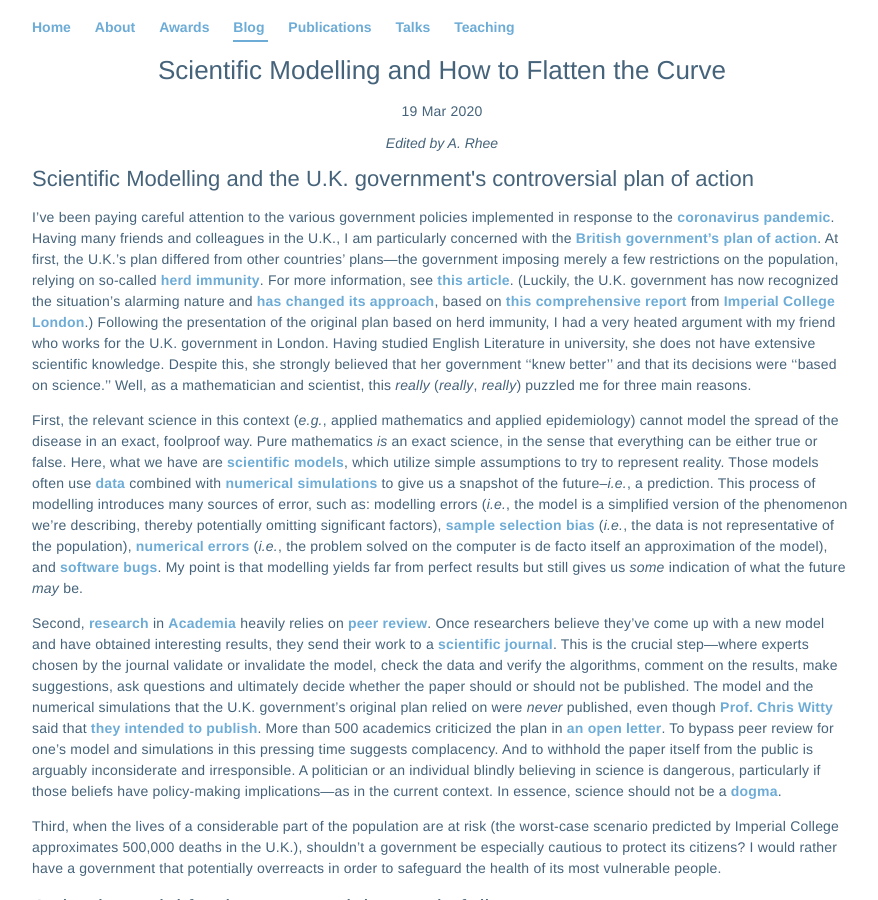
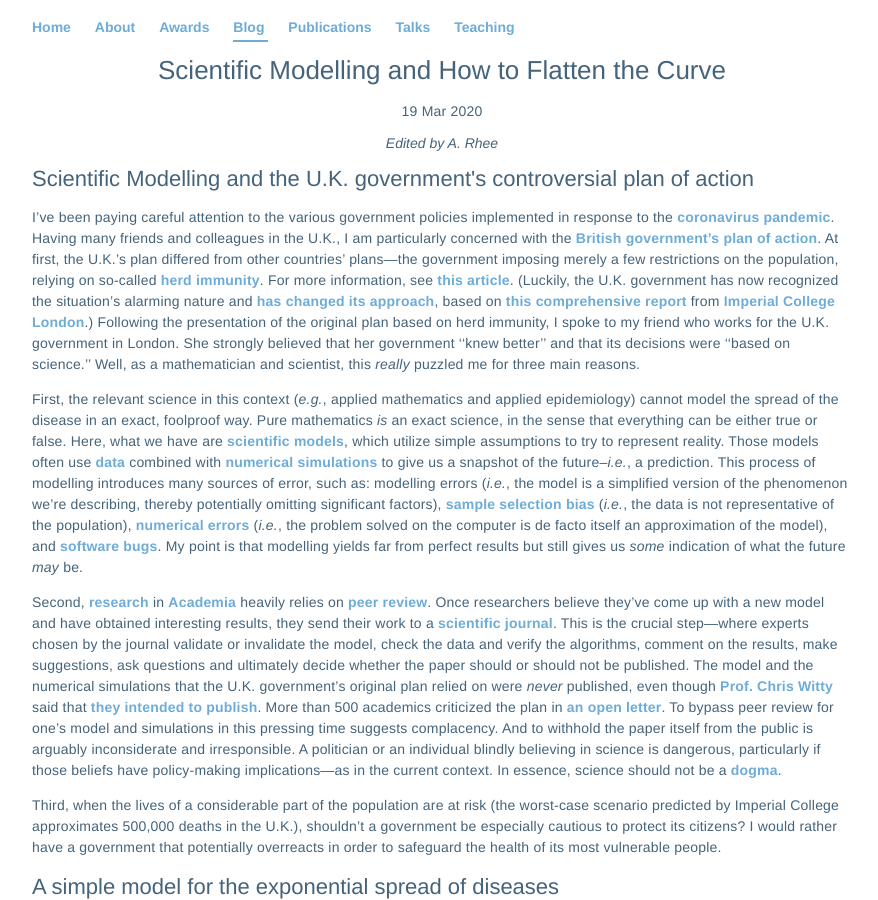
Before and after one commit to Hadrien-Montanelli/Hadrien-Montanelli.github.io, a Jekyll site: the page built from _posts/2020-03-19-covid19.md, in a window 1280 px wide and 900 px high. Shown: the whole window, without its empty margins (198-1076 px from the left). Built offline with Jekyll 4.4.1, drawn with Linux system fonts in a browser that asks for light colours.

Commit message:
Minor changes to blog post.

```diff
--- a/_posts/2020-03-19-covid19.md
+++ b/_posts/2020-03-19-covid19.md
@@ -11,9 +11,9 @@ date: 2020-03-19
 I've been paying careful attention to the various government policies implemented in response to the <a href='https://en.wikipedia.org/wiki/2019%E2%80%9320_coronavirus_pandemic'>coronavirus pandemic</a>. Having many friends and colleagues in the U.K., I am particularly concerned with the <a href='https://www.gov.uk/government/publications/coronavirus-action-plan'>British government's plan of action</a>.
 At first, the U.K.'s plan differed from other countries' plans---the government imposing merely a few restrictions on the population, relying on so-called <a href='https://en.wikipedia.org/wiki/Herd_immunity'>herd immunity</a>. For more information, see <a href='https://www.theatlantic.com/health/archive/2020/03/coronavirus-pandemic-herd-immunity-uk-boris-johnson/608065/'>this article</a>.
 (Luckily, the U.K. government has now recognized the situation's alarming nature and <a href='https://www.washingtonpost.com/world/europe/a-chilling-scientific-paper-helped-upend-us-and-uk-coronavirus-strategies/2020/03/17/aaa84116-6851-11ea-b199-3a9799c54512_story.html'>has changed its approach</a>, based on <a href='https://www.imperial.ac.uk/media/imperial-college/medicine/sph/ide/gida-fellowships/Imperial-College-COVID19-NPI-modelling-16-03-2020.pdf'>this comprehensive report</a> from <a href='https://www.imperial.ac.uk/'>Imperial College London</a>.)
-Following the presentation of the original plan based on herd immunity, I had a very heated argument with my friend who works for the U.K. government in London.
-Having studied English Literature in university, she does not have extensive scientific knowledge. Despite this, she strongly believed that her government ''knew better'' and that its decisions were ''based on science.''
-Well, as a mathematician and scientist, this <i>really</i> (<i>really</i>, <i>really</i>) puzzled me for three main reasons.
+Following the presentation of the original plan based on herd immunity, I spoke to my friend who works for the U.K. government in London.
+She strongly believed that her government ''knew better'' and that its decisions were ''based on science.''
+Well, as a mathematician and scientist, this <i>really</i> puzzled me for three main reasons.
 
 First, the relevant science in this context (<i>e.g.</i>, applied mathematics and applied epidemiology) cannot model the spread of the disease in an exact, foolproof way.
 Pure mathematics <i>is</i> an exact science, in the sense that everything can be either true or false.
```
Also changed, not shown: 1 other file.
